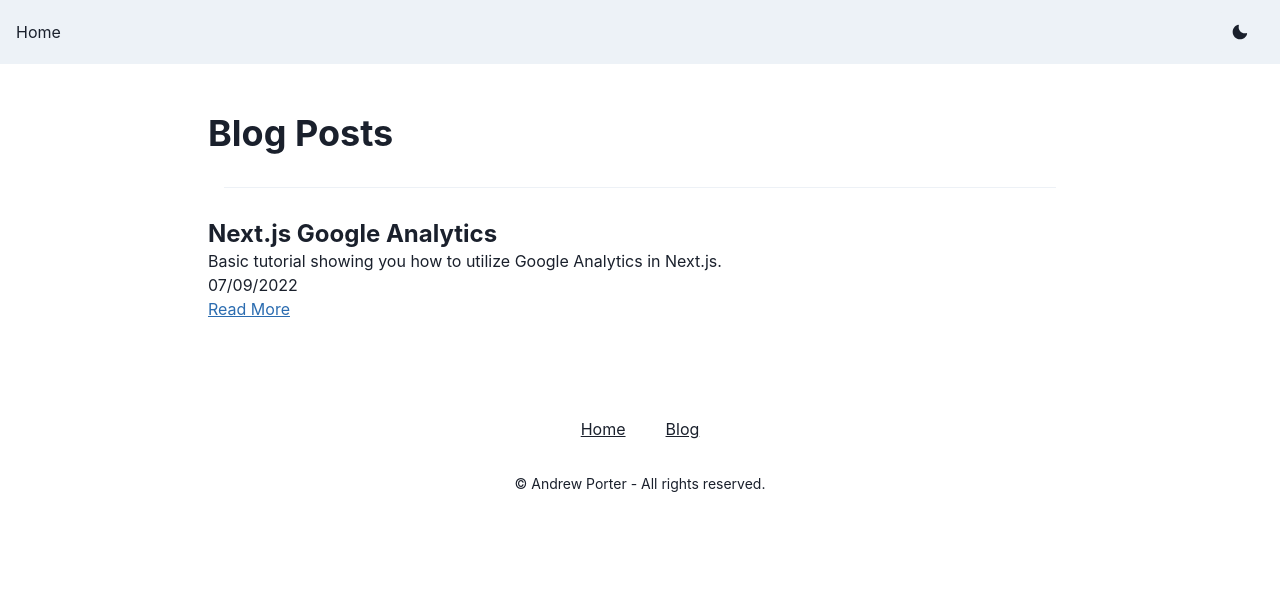
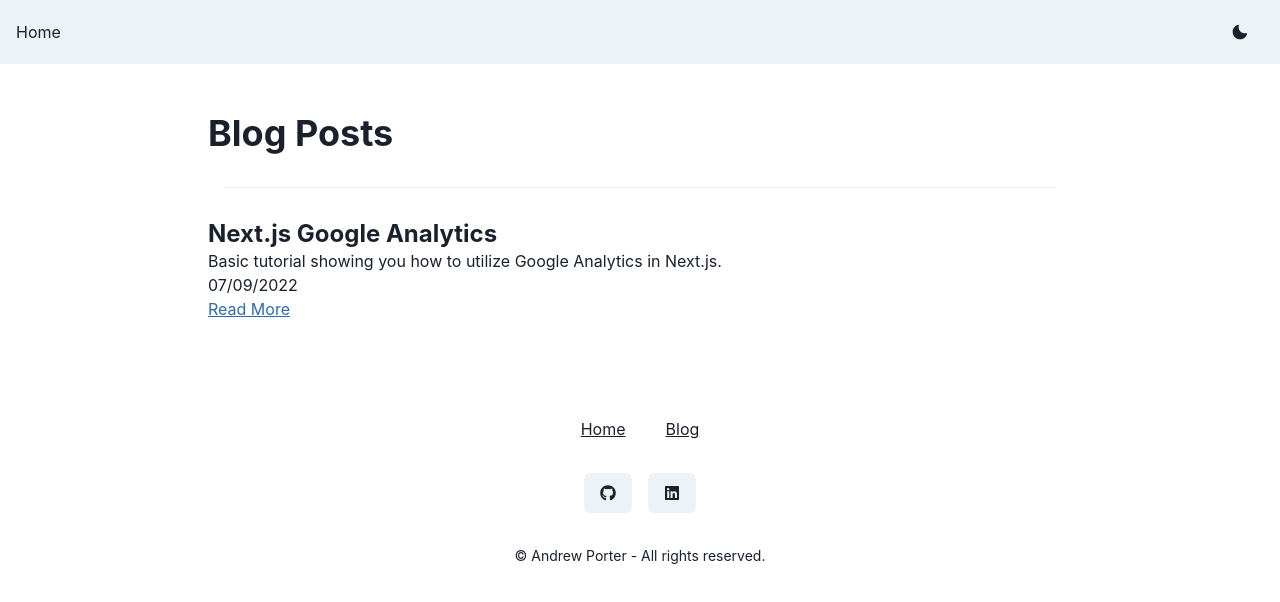
Before and after one commit to AndrewRPorter/website, a Next.js app: page /blog in a window 1280 px wide. Shown: the top 602 px of the page. Built offline with nearby package versions, Linux system fonts and the light colour scheme.

Commit message:
Add GitHub and LinkedIn icons to the footer

```diff
--- a/components/navigation/footer.tsx
+++ b/components/navigation/footer.tsx
@@ -3,9 +3,11 @@ import {
   Container,
   Stack,
   Text,
-  useColorModeValue
+  useColorModeValue,
+  Button
 } from '@chakra-ui/react'
 import Link from 'next/link'
+import { FaGithub, FaLinkedin } from 'react-icons/fa'
 
 export default function Footer() {
   return (
@@ -45,6 +47,23 @@ export default function Footer() {
           </Stack>
         </Container>
 
+        <Container
+          as={Stack}
+          maxW="6xl"
+          py={4}
+          spacing={4}
+          direction="row"
+          justify="center"
+          align="center"
+        >
+          <Button as="a" href="https://github.com/AndrewRPorter">
+            <FaGithub />
+          </Button>
+          <Button as="a" href="https://www.linkedin.com/in/andrew-porter">
+            <FaLinkedin />
+          </Button>
+        </Container>
+
         <Container as={Stack} maxW="6xl" py={4} spacing={4}>
           <Text
             fontSize="sm"
--- a/package.json
+++ b/package.json
@@ -18,6 +18,7 @@
     "nextra-theme-blog": "^0.1.5",
     "react": "^18.2.0",
     "react-dom": "^18.2.0",
+    "react-icons": "^4.4.0",
     "rehype-highlight": "^5.0.2",
     "rss": "^1.2.2"
   },
```
Also changed, not shown: markdown/index.md (+1 -5 lines), 1 other file (tests, documents, lock files or other folders).
